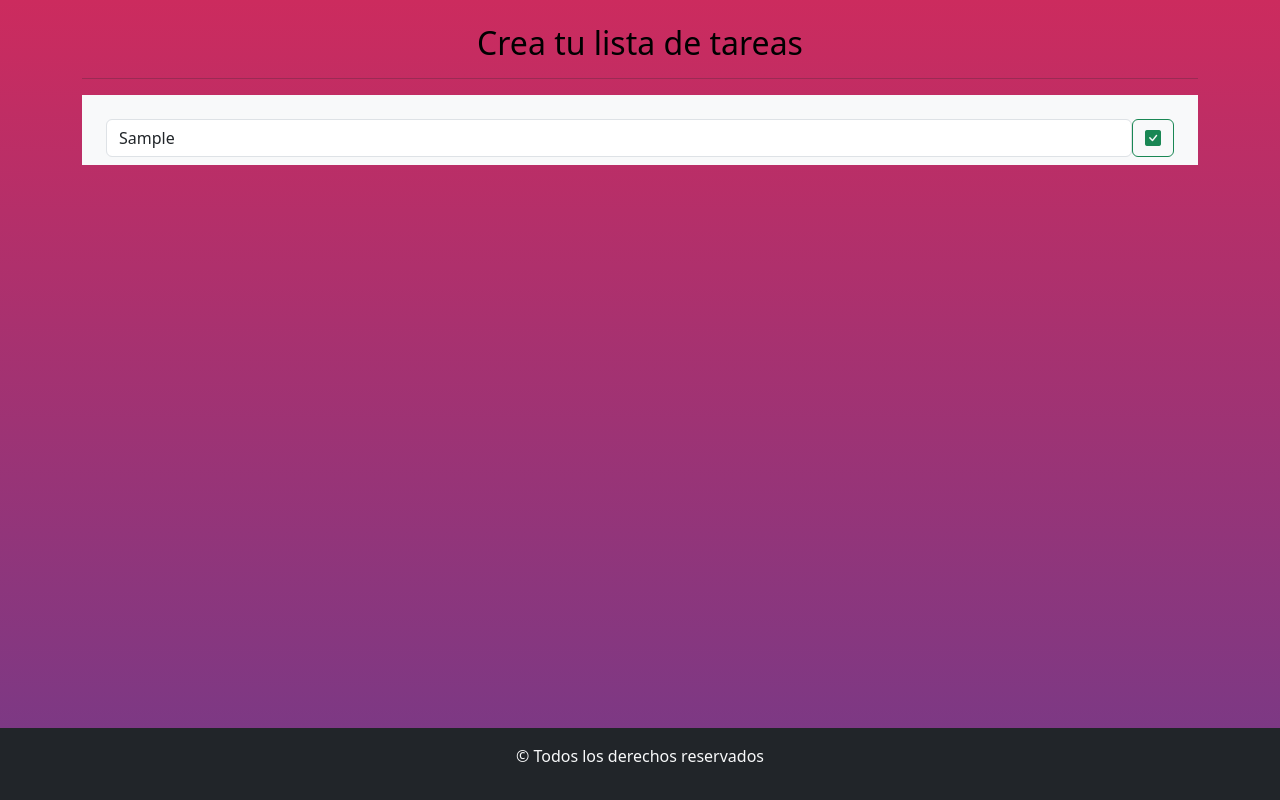
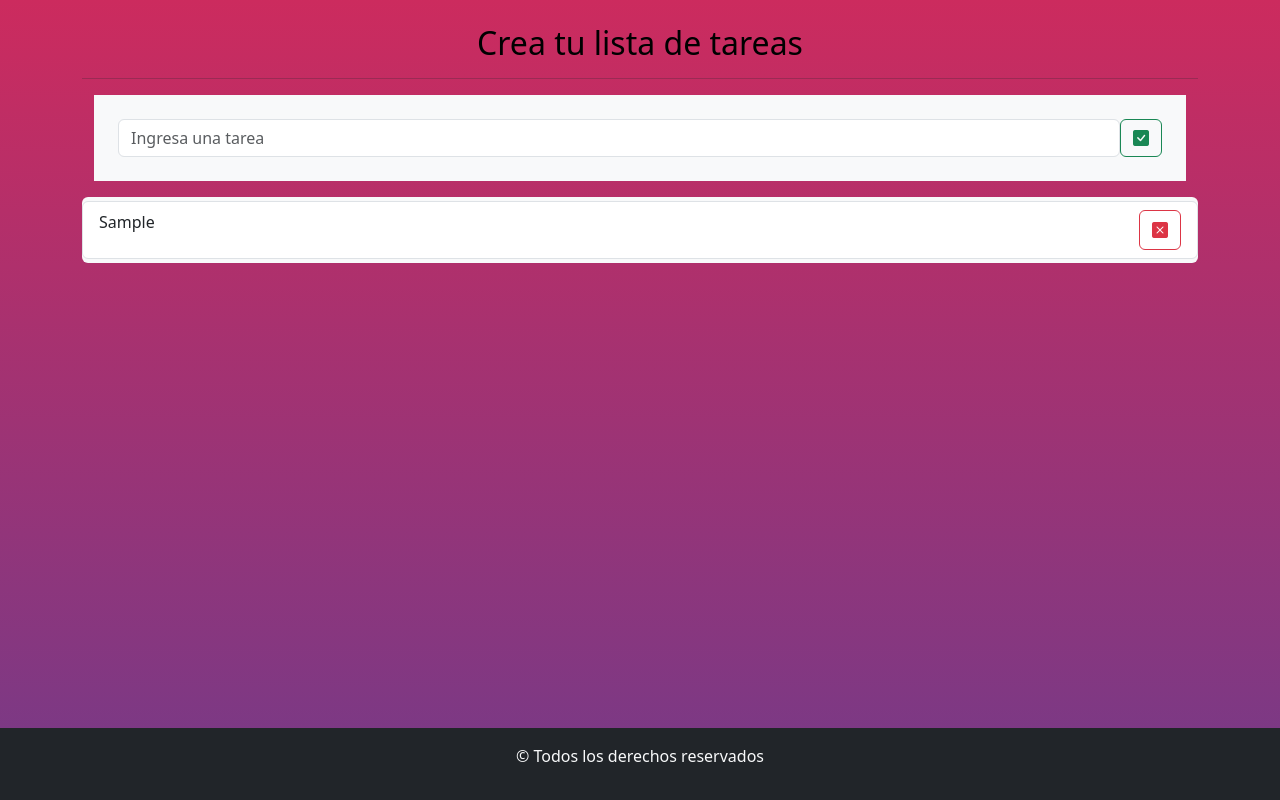
Before and after one commit to lourdesgarciafyl/JS-TP5-EJ3, a plain HTML site: page index.html in a window 1280 px wide. Both pictures are taken after typing "Sample" into the empty fields and a click on the button 1153 px from the left and 138 px from the top of the page. Drawn offline with nearby package versions, Linux system fonts and the light colour scheme.

Commit message:
se replantea el ejercicio, no hay alets sino un ul que usa la clase de bootstrap group-list y list-group-item

```diff
--- a/css/style.css
+++ b/css/style.css
@@ -18,3 +18,6 @@ h2{
     font-size: x-large;
     color: black;
 }
+ul{
+    list-style: none;
+}
--- a/index.html
+++ b/index.html
@@ -19,14 +19,14 @@
     <header>
 
     </header>
-    <main>
-        <section class="container mt-4">
+    <main class="container mt-4">
+        <section>
             <h1 class="text-center">Crea tu lista de tareas</h1>
             <hr>
         </section>
         <section class="container my-3" id="contenedorForm">
-          <div class="bg-light p-2">
-          <form class="d-flex mx-3 mt-3 rounded-4" id="formAgregar">
+          <div class="p-2 bg-light">
+          <form class="d-flex mx-3 my-3 rounded-4" id="formAgregar">
                     <input
                     id="inputAgregar"
                     class="form-control"
@@ -41,9 +41,9 @@
                     </button>
                   </form>
             </div>
-            <ul id="listaDeTareas" class="list-group bg-light">
-            </ul>
         </section>
+        <ul id="listaDeTareas" class="list-group bg-light">
+        </ul>
     </main>
     <footer class="text-center text-light bg-dark py-3">
       <p>&copy; Todos los derechos reservados</p>
--- a/js/apps.js
+++ b/js/apps.js
@@ -1,62 +1,27 @@
 let listaTareas = [];
-let btnAgregar = document.getElementById(`btnAgregar`)
-let btnEliminar = document.getElementById(`btnEliminar`)
+let contenedorForm = document.querySelector(`#contenedorForm`)
 let formAgregar = document.getElementById(`formAgregar`)
+let contenedorLista = document.querySelector(`#listaDeTareas`)
 formAgregar.addEventListener(`submit`, trabajarLista )
-let formEliminar = document.getElementById(`formEliminar`)
-formEliminar.addEventListener(`submit`, trabajarFormEliminar)
-
-/*
-class ListaTareas{
-    #tareas
-    constructor(tareas){
-        this.#tareas = []
-    }
-    get mostrarTareas(){
-        return this.#tareas
-    }
-    set cambiarListaTareas(nuevaLista){
-        this.#tareas = nuevaLista
-    }
-
-    agregarTarea(nuevaTarea){
-        this.mostrarTareas.push(nuevaTarea)
-    }
-    eliminarTarea(tareaAEliminar){
-        let nuevaListaTareas = this.mostrarTareas.filter(tarea => tarea.mostrarTareas !== tareaAEliminar)
-        this.cambiarListaTareas = nuevaListaTareas
-    }
-}
-*/
 
 function trabajarLista(e){
-    let contenedorPadreLista = document.getElementById(`contenedorPadreLista`)
-//    console.log(contenedorPadreLista)
-
     e.preventDefault()
     let tareaAgregada = document.getElementById(`inputAgregar`).value
-    console.log(tareaAgregada)
+//    console.log(tareaAgregada)
     listaTareas.push(tareaAgregada)
-    console.log(listaTareas)
-
-    let tareaNueva = document.createElement(`li`)
-    tareaNueva.innerHTML = tareaAgregada
-    tareaNueva.className = `text-black`
-    contenedorPadreLista.appendChild(tareaNueva)
+//    console.log(listaTareas)
+    agregarTarea(tareaAgregada, listaTareas.length - 1)
     formAgregar.reset()
 }
 
-function trabajarFormEliminar(e){
-    let contenedorPadreListaNueva = document.getElementById(`contenedorPadreListaNueva`)
+function agregarTarea(tareaNueva, posicion){
+    contenedorLista.innerHTML += `<li class="list-group-item d-flex justify-content-between my-1"><p>${tareaNueva}</p>
+    <button class="btn btn-outline-danger" onclick="eliminarTarea(${posicion})"><i class="bi bi-x-square-fill"></i></button>
+    </li>`
+}
 
-    e.preventDefault();
-    let inputEliminar = document.getElementById(`inputEliminar`).value
-    console.log(inputEliminar)
-
-    let nuevaListaTareas = listaTareas.filter(tarea => tarea !== inputEliminar)
-    let listaFiltrada = document.createElement(`li`)
-    listaFiltrada.innerHTML = nuevaListaTareas
-    listaFiltrada.className = `text-black`
-    contenedorPadreListaNueva.appendChild(listaFiltrada)
-    formEliminar.reset()
+function eliminarTarea(lugar){
+    listaTareas.splice(lugar, 1)
+    contenedorLista.innerHTML = ``
+    listaTareas.forEach((tareaNueva, posicion) => agregarTarea(tareaNueva, posicion))
 }
```
